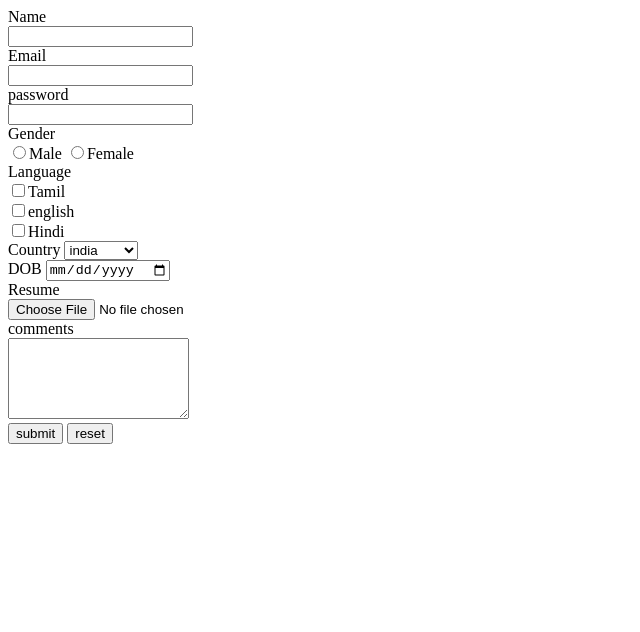
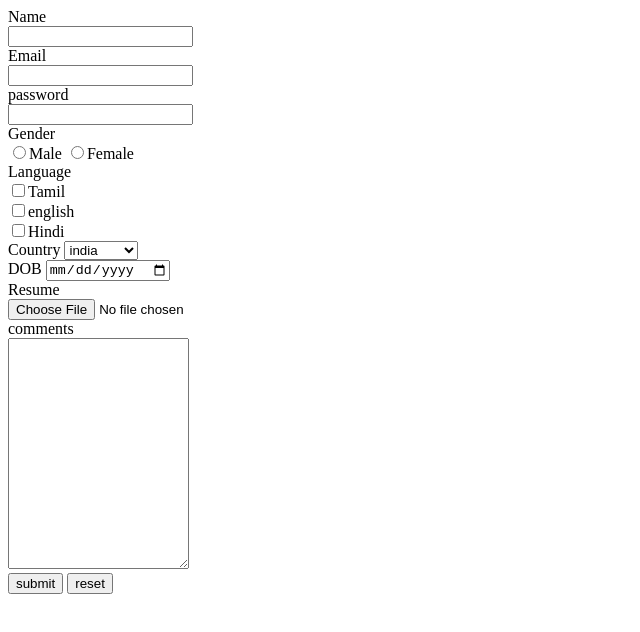
Before and after one commit to RKneeraj23/-Neeraj23, a plain HTML site: page index.html in a window 1280 px wide. Shown: the whole page, without its empty margins (0-640 px from the left). Drawn offline with Linux system fonts and the light colour scheme.

Commit message:
Update index.html

```diff
--- a/index.html
+++ b/index.html
@@ -32,7 +32,7 @@
         <lable>Resume</lable><br>
         <input type="file"><br>
         <lable>comments</lable><br>
-        <textarea name="comments" rows="5" column="15" palceholder="Type your comments"></textarea><br>
+        <textarea name="comments" rows="15" column="45" palceholder="Type your comments"></textarea><br>
         <button>submit</button>
         <button>reset</button><br>
    </form>
```
